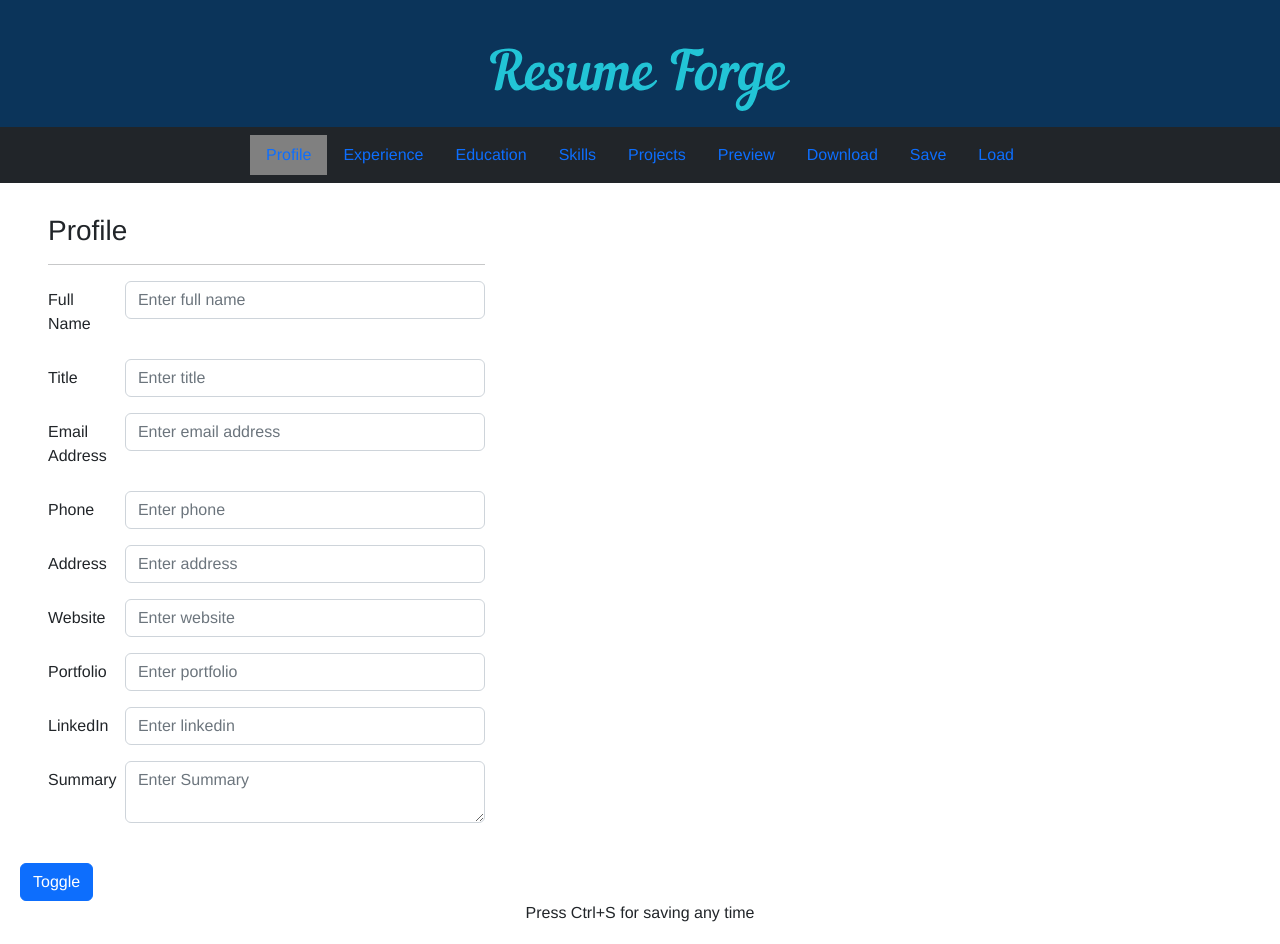
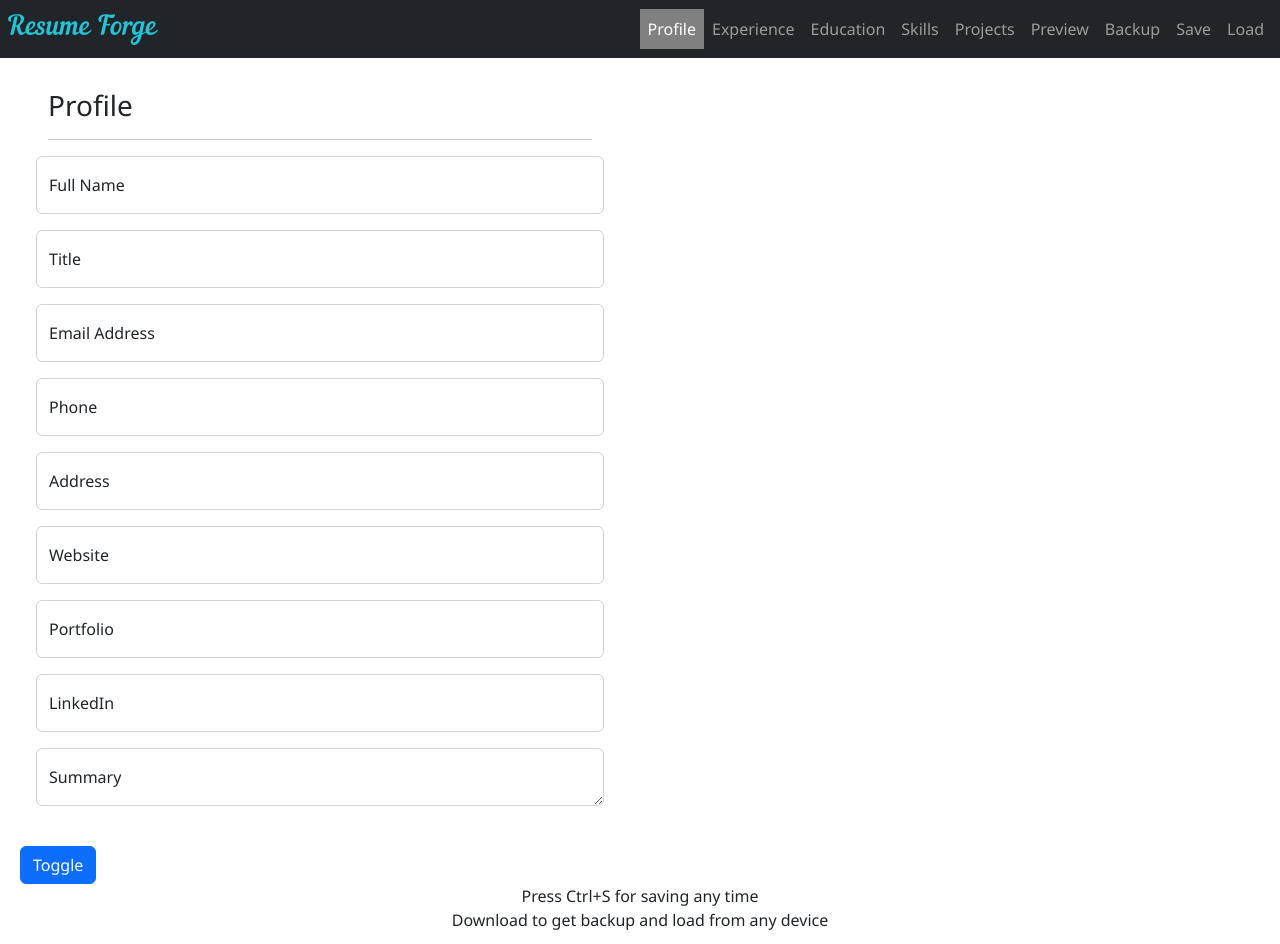
Before and after one commit to zainaftab44/ResumeMaker, a Vue app: page / in a window 1280 px wide. Shown: the top 944 px of the page. Built offline with nearby package versions, Linux system fonts and the light colour scheme.

Commit message:
components update and UI updates

```diff
--- a/public/index.html
+++ b/public/index.html
@@ -37,11 +37,8 @@
       crossorigin="anonymous"
     ></script> -->
     <!-- JavaScript Bundle with Popper -->
-    <script
-      src="https://cdn.jsdelivr.net/npm/bootstrap@5.0.0-beta2/dist/js/bootstrap.bundle.min.js"
-      integrity="sha384-b5kHyXgcpbZJO/tY9Ul7kGkf1S0CWuKcCD38l8YkeH8z8QjE0GmW1gYU5S9FOnJ0"
-      crossorigin="anonymous"
-    ></script>
+
+    <script src="https://cdn.jsdelivr.net/npm/bootstrap@5.2.0-beta1/dist/js/bootstrap.bundle.min.js"></script>
     <!-- <script async src="https://www.googletagmanager.com/gtag/js?id=G-7V89K90ZXG"></script> -->
   </head>
   <body>
@@ -51,13 +48,13 @@
         properly without JavaScript enabled. Please enable it to continue.
       </strong>
     </noscript>
-    <div class="container-fluid">
+    <!-- <div class="container-fluid">
       <div class="row" style="background-color: rgb(11, 52, 90);">
         <div class="col m-3 mt-5 text-center">
-          <img src="./logo.svg" alt="" style="width: 300px;" />
+
         </div>
       </div>
-    </div>
+    </div> -->
     <div id="app"></div>
 
 
@@ -66,14 +63,7 @@
         <div class="row row-30">
           <div class="col-md-4 col-xl-5">
             <div class="pr-xl-4">
-              <a class="brand" href="index.html"
-                ><img
-                  class="brand-logo-light"
-                  src="logo.svg"
-                  alt=""
-                  width="140"
-                  height="37"
-              /></a>
+              <a class="brand" href="#"><img class="brand-logo-light" src="logo.svg" alt="" width="140" height="37" /></a>
               <p></p>
               <!-- Rights-->
               <p class="rights">
--- a/src/App.vue
+++ b/src/App.vue
@@ -1,47 +1,54 @@
 <template>
   <div id="app">
     <div class="row">
-      <div class="col-lg-12 col-md-12 col-sm-12">
-        <nav id="sidebarMenu" class="col nav bg-dark justify-content-center py-2">
-          <span class="nav-item" v-for="(item, i) in nav" :key="i">
+      <nav class="navbar navbar-dark navbar-expand-lg bg-dark p-2">
+        <div class="container-fluid">
+          <a class="navbar-brand" href="#">
+            <img src="./assets/logo.svg" alt="" style="width: 150px;" />
+          </a>
+          <button class="navbar-toggler" type="button" data-bs-toggle="collapse" data-bs-target="#navbarNav" aria-controls="navbarNav" aria-expanded="false" aria-label="Toggle navigation">
+            <span class="navbar-toggler-icon"></span>
+          </button>
+          <div class="collapse navbar-collapse" id="navbarNav">
+            <ul class="navbar-nav me-auto mb-2 mb-lg-0">
+              <li class="nav-item" v-for="(item, i) in nav" :key="i">
                 <a class="nav-link" :class="{ active: current == item }" @click.prevent="current = item">
                   {{ item }}
-              <span class="visually-hidden" v-if="current === item">(current)</span>
+                  <!-- <span class="visually-hidden" v-if="current === item">(current)</span> -->
                 </a>
-          </span>
-          <span class="nav-item" v-if="current == 'Preview'">
+              </li>
+              <li class="nav-item" v-if="current == 'Preview'">
                 <a class="nav-link" @click.prevent="create">Generate</a>
-          </span>
-          <span class="nav-item">
-            <a class="nav-link" @click.prevent="download">Download</a>
-          </span>
-          <span class="nav-item">
+              </li>
+              <li class="nav-item">
+                <a class="nav-link" @click.prevent="download">Backup</a>
+              </li>
+              <li class="nav-item">
                 <a class="nav-link" @click.prevent="save" id="save-nav">Save</a>
-          </span>
-          <span class="nav-item">
-            <a
-              class="nav-link"
-              data-bs-toggle="modal"
-              data-bs-target="#loadresume"
-              @click.prevent="trigger"
-            >Load</a>
-          </span>
+              </li>
+              <li class="nav-item">
+                <a class="nav-link" data-bs-toggle="modal" data-bs-target="#loadresume">Load</a>
+                 <!-- @click.prevent="trigger" -->
+              </li>
+            </ul>
+          </div>
+        </div>
       </nav>
-      </div>
     </div>
     <div class="container-fluid">
       <div class="row mt-4">
-        <div class="col-md-5 accordion px-5" :id="current.toLowerCase()">
+        <div class="col-lg-6 col-md-12 accordion px-5" :id="current.toLowerCase()">
           <Profile v-if="current == 'Profile'" :profile="profile" />
           <Experience v-else-if="current == 'Experience'" v-for="(exp, i) in exps" :key="i" :exp="exp" @delete-row="delRow(i)" @move-row="moveRow" />
           <Education  v-else-if="current == 'Education'"  v-for="(e, i) in eds" :key="i" :edu="e" @delete-row="delRow(i)" @move-row="moveRow" />
           <Skills v-else-if="current == 'Skills' && styles.skills == 1" v-for="(sk, i) in skills" :key="i" :skill="sk" @delete-row="delRow(i)" @move-row="moveRow" />
           <Skills2 v-else-if="current == 'Skills' && styles.skills == 2" :skill2="skills2"/>
           <Projects v-else-if="current == 'Projects'" v-for="(pr, i) in projs" :key="i" :proj="pr" @delete-row="delRow(i)" @move-row="moveRow" />
-          <Award v-else-if="current == 'Awards'" v-for="(awd, i) in awds" :key="i" :awd="awd" @delete-row="delRow(i)" @move-row="moveRow" />
+          <!-- <Award v-else-if="current == 'Awards'" v-for="(awd, i) in awds" :key="i" :awd="awd" @delete-row="delRow(i)" @move-row="moveRow" /> -->
           <!-- <Certifications v-for="(c, i) in certs" :key="i" :cert="c" @delrow="delRow(i)"/> -->
+          <button v-if="addChk" @click="add()" class="btn btn-primary mt-4">Add {{ btnCurr }}</button>
         </div>
-        <div class="col-md-6">
+        <div class="col-lg-6 col-md-12">
           <PP v-if="current == 'Profile' && styles.profile == 1" :profile="profile" />
           <PP2 v-if="current == 'Profile' && styles.profile == 2" :profile="profile" />
           <EXP v-else-if="current == 'Experience'" :exps="exps" />
@@ -49,7 +56,7 @@
           <SK1P v-else-if="current == 'Skills' && styles.skills == 1" :skills="skills" />
           <SK2P v-else-if="current == 'Skills' && styles.skills == 2" :skills2="skills2" />
           <PJP v-else-if="current == 'Projects'" :projs="projs" />
-          <AWD v-else-if="current == 'Awards'" :awds="awds" />
+          <!-- <AWD v-else-if="current == 'Awards'" :awds="awds" /> -->
         </div>
       </div>
 
@@ -60,11 +67,11 @@
         <button v-if="canChangeStyle" @click="changestyle()" class="btn btn-primary ms-2">Toggle</button>
       </span>
     </div>
-        <button style="position:fixed; bottom: 50px;right:50px" v-if="addChk" @click="add()" class="btn btn-primary">Add {{ btnCurr }}</button>
 
     <span class="text-center">
-      <p>Press Ctrl+S for saving any time</p>
-      <p>Download to get backup and load from any device</p>
+      <p>
+        Press Ctrl+S for saving any time<br>
+        Download to get backup and load from any device</p>
       <p v-if="current != 'Preview'">Displayed previews to check for proofreading and are not final.</p>
       <div class="row" v-if="current == 'Skills' && styles.skills == 2">
         <h5 class="modal-title">Print Instructions</h5>
@@ -72,7 +79,6 @@
         <img style="max-width:400px" src="./assets/printbackground.png" alt="printing instructions" />
       </div>
     </span>
-    <!-- <Import :authcode="authcode" v-if="current == 'Import'" /> -->
     <div class="modal" tabindex="-1" aria-hidden="true" id="loadresume">
       <div class="modal-dialog">
         <div class="modal-content">
@@ -82,12 +88,7 @@
           </div>
           <div class="modal-footer">
             <button type="button" class="btn btn-secondary" data-bs-dismiss="modal">Close</button>
-            <button
-              type="button"
-              class="btn btn-primary"
-              @click.prevent="load"
-              data-bs-dismiss="modal"
-            >Load</button>
+            <button type="button" class="btn btn-primary" @click.prevent="load" data-bs-dismiss="modal">Load</button>
           </div>
         </div>
       </div>
@@ -103,7 +104,7 @@ import Education from "./components/Education.vue";
 import Skills from "./components/Skills.vue";
 import Skills2 from "./components/Skills2.vue";
 import Projects from "./components/Projects.vue";
-import Award from "./components/Award.vue";
+// import Award from "./components/Award.vue";
 // import Certifications from "./components/Certifications.vue";
 // import Import from "./components/Import.vue";
 
@@ -115,7 +116,7 @@ import EDP from './components/Previews/Education.vue'
 import SK1P from './components/Previews/Skills.vue'
 import SK2P from './components/Previews/Skills2.vue'
 import PJP from './components/Previews/Project.vue'
-import AWD from './components/Previews/Award.vue'
+// import AWD from './components/Previews/Award.vue'
 
 import Vue from 'vue'
 
@@ -129,7 +130,7 @@ export default {
     Education,
     Skills,
     Projects,
-    Award,
+    // Award,
     Skills2,
     PP,
     PP2,
@@ -138,7 +139,7 @@ export default {
     SK1P,
     SK2P,
     PJP,
-    AWD,
+    // AWD,
        // Certifications,
   },
   watch: {
@@ -430,18 +431,18 @@ export default {
 </script>
 <style>
 #app {
-  font-family: Avenir, Helvetica, Arial, sans-serif;
+  font-family: 'Segoe UI', Tahoma, Verdana, sans-serif;
   -webkit-font-smoothing: antialiased;
   -moz-osx-font-smoothing: grayscale;
   text-align: justify;
 }
-.nav-link {
+  /* .nav-link {
     color: aliceblue;
-}
-a:hover {
+  } */
+/* a:hover {
   background: gray;
   color: antiquewhite;
-}
+} */
 hr {
   margin-top: 0.2em;
   margin-bottom: 0.2rem;
@@ -457,10 +458,6 @@ hr {
   max-width: 100%;
   width: 75%;
 }
-.row {
-  margin-right: 0;
-  margin-left: 0;
-}
 .delete-btn {
   height: 1.75rem;
   margin: auto;
@@ -469,13 +466,7 @@ hr {
 .nav-link {
   cursor: pointer;
 }
-
-
-@media print {
-  * {
-     font-family: "Courier New";
-     font-size: 6pt;
-  }
-  /* You can add additional styles here which you need */
+.navbar-nav> li::before{
+  content:"" !important;
 }
 </style>
--- a/src/assets/styles.css
+++ b/src/assets/styles.css
@@ -59,3 +59,7 @@
 .accordion{
     text-align: justify
 }
+
+.navbar-collapse{
+    flex-grow: 0;
+}
--- a/src/components/Award.vue
+++ b/src/components/Award.vue
@@ -1,7 +1,7 @@
 <template>
   <div class="accordion" style="text-align: justify">
     <div class="card">
-      <AHead :def="'Award'" :title="title" :did="this.$vnode.key" @del="$emit('delete-row')" />
+      <AHead :def="'Award'" :title="this.title" :did="this.$vnode.key" @del="$emit('delete-row')" />
       <ABody :title="title" :did="this.$vnode.key" :parent="'awards'">
         <div class="card-body">
           <Input label="Title" :val="awd.title" @input="awd.title = $event" />
--- a/src/components/inner/DraggableInput.vue
+++ b/src/components/inner/DraggableInput.vue
@@ -1,5 +1,5 @@
 <template>
-    <div class="form-group row">
+    <div class="row">
         <div :class="[{'col-md-3 mt-2 input-group':true},{'skill-name':half==true}]" @dragover="over(i)" v-for="(res, i) in items[sub]" :key="i" >
             <span draggable="true" class="btn btn-primary" @dragstart="dragstart(i)" @dragend="dragend()">
                 <svg xmlns="http://www.w3.org/2000/svg" width="16" height="16" fill="currentColor" class="bi bi-arrows-move" viewBox="0 0 16 16">
--- a/src/components/inner/Input.vue
+++ b/src/components/inner/Input.vue
@@ -1,27 +1,25 @@
 <template>
-    <div class="row mb-3">
-        <label :for="label" class="col-md-2 col-sm-2 col-form-label">{{ label }}</label>
-        <div class="col">
-            <input type="text" class="form-control" :value="val" @input="handle($event)" :placeholder="'Enter ' + label.toLowerCase()"/>
-        </div>
+    <div class="row form-floating mb-3">
+        <input type="text" class="form-control" :value="val" @input="handle($event)" :placeholder="label"/>
+        <label :for="label" class="col-form-label">{{ label }}</label>
     </div>
 </template>
 
 
 <script>
 export default {
-    name: "Input",
-    props: ['label', 'val'],
-    data() {
-        return {
-            content: this.val
-        }
+  name: "Input",
+  props: ["label", "val"],
+  data() {
+    return {
+      content: this.val,
+    };
+  },
+  methods: {
+    handle(e) {
+      this.content = e.target.value;
+      this.$emit("input", this.content);
     },
-    methods: {
-        handle(e) {
-            this.content = e.target.value
-            this.$emit('input', this.content)
-        }
-    }
-}
+  },
+};
 </script>
--- a/src/components/inner/TextArea.vue
+++ b/src/components/inner/TextArea.vue
@@ -1,14 +1,7 @@
 <template>
-    <div class="row mb-3">
-        <label for="label" class="col-md-2 col-sm-2 col-form-label">{{ label }}</label>
-        <div class="col">
-            <textarea
-                class="form-control"
-                :value="val"
-                @input="handle($event)"
-                :placeholder="'Enter ' + label"
-            ></textarea>
-        </div>
+  <div class="row form-floating mb-3">
+    <textarea :id="label" class="form-control" :value="val" @input="handle($event)" @keydown="auto_grow($event.target)" @load="auto_grow($event.target)" :placeholder="label"></textarea>
+    <label :for="label">{{label}}</label>
   </div>
 </template>
 
@@ -16,17 +9,21 @@
 <script>
 export default {
   name: "TArea",
-    props: ['label', 'val'],
+  props: ["label", "val"],
   data() {
     return {
-            content: this.val
-        }
+      content: this.val,
+    };
   },
   methods: {
     handle(e) {
-            this.content = e.target.value
-            this.$emit('input', this.content)
+      this.content = e.target.value;
+      this.$emit("input", this.content);
+    },
+    auto_grow(element) {
+      element.style.height = "5px";
+      element.style.height = (element.scrollHeight)+"px";
     }
-    }
-}
+  },
+};
 </script>
```
Also changed, not shown: src/components/inner/AccordionHeader.vue (+5 -13 lines), src/assets/logo.svg (renamed from public/logo.svg). Lines whose indentation alone changed are shown as unchanged.
